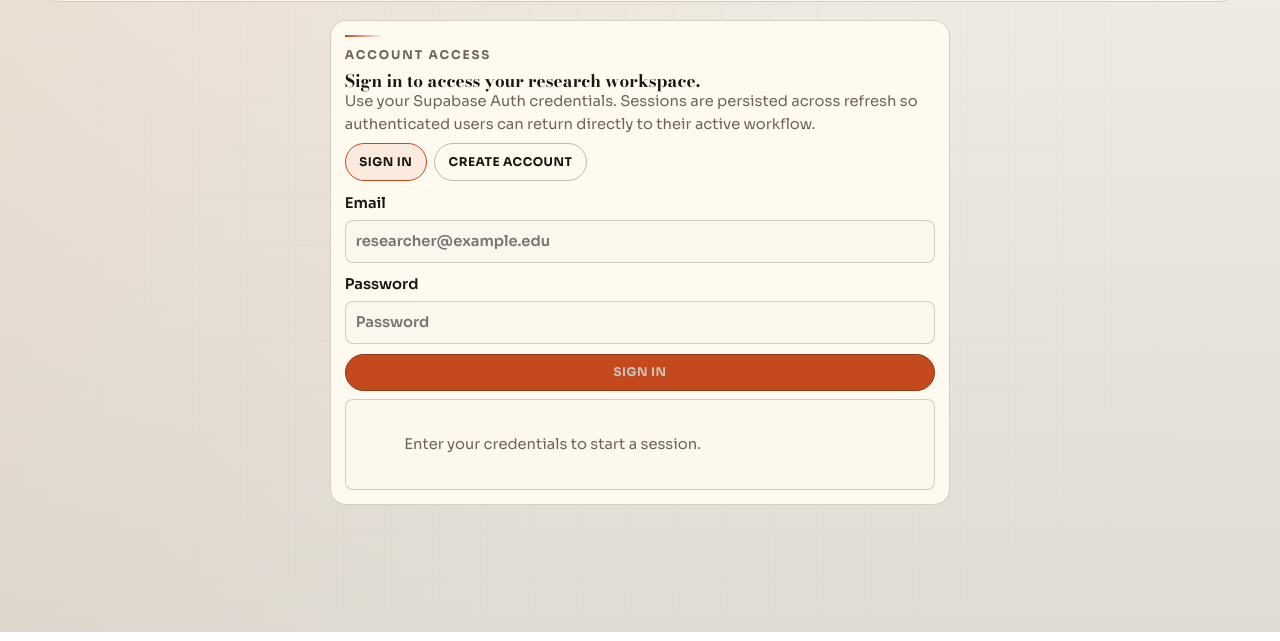
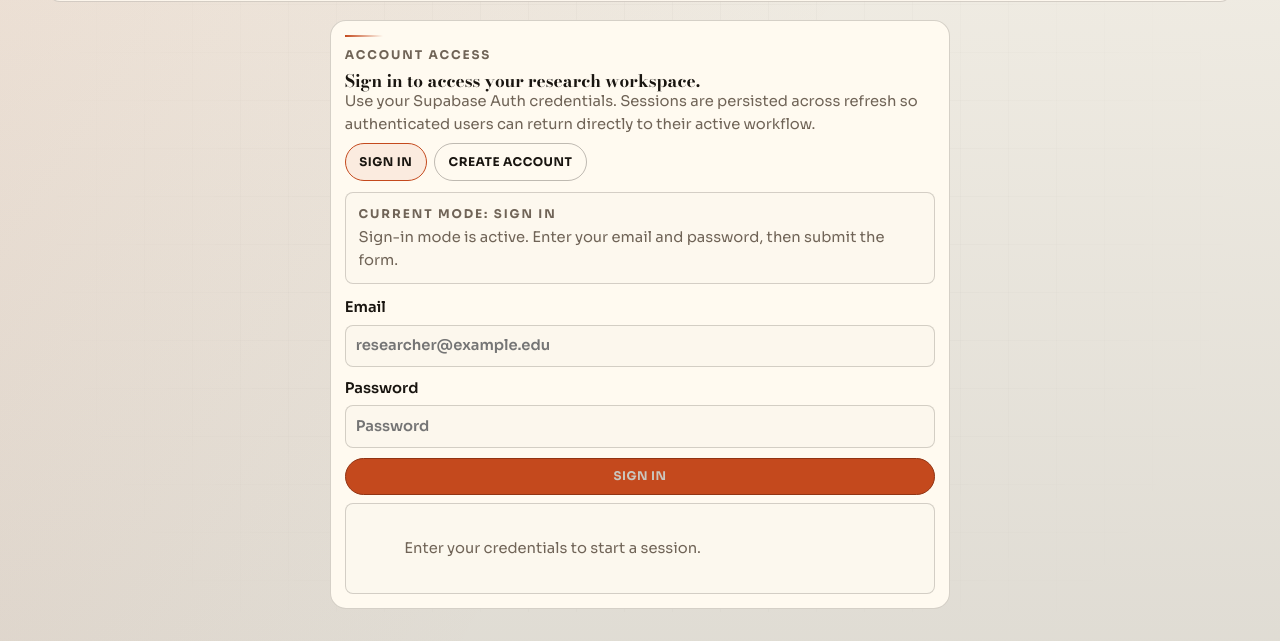
Before and after one commit to AntBap23/custom-gpt-interview-research, a plain HTML site: page frontend/sign-in.html in a window 1280 px wide. Shown: the part 188-829 px from the top of the page. Drawn offline with nearby package versions, Linux system fonts and the light colour scheme; no server answers.

Commit message:
fixed auth

```diff
--- a/frontend/app.js
+++ b/frontend/app.js
@@ -960,14 +960,34 @@ async function initSignIn() {
   const output = document.getElementById("sign-in-output");
   const signInModeButton = document.getElementById("auth-mode-sign-in");
   const signUpModeButton = document.getElementById("auth-mode-sign-up");
+  const authModeLabel = document.getElementById("auth-mode-label");
+  const authModeCopy = document.getElementById("auth-mode-copy");
   const submitButton = form?.querySelector('button[type="submit"]');
+  const title = document.querySelector(".panel-card--auth h1");
   let authMode = "sign-in";
 
   function refreshAuthModeUi() {
     if (!submitButton) return;
     submitButton.textContent = authMode === "sign-up" ? "Create account" : "Sign in";
+    if (title) {
+      title.textContent =
+        authMode === "sign-up"
+          ? "Create an account to access your research workspace."
+          : "Sign in to access your research workspace.";
+    }
+    if (authModeLabel) {
+      authModeLabel.textContent = authMode === "sign-up" ? "Current mode: Create account" : "Current mode: Sign in";
+    }
+    if (authModeCopy) {
+      authModeCopy.textContent =
+        authMode === "sign-up"
+          ? "Create-account mode is active. Enter your email and password, then click the Create account button below."
+          : "Sign-in mode is active. Enter your email and password, then submit the form.";
+    }
     signInModeButton?.classList.toggle("is-active", authMode === "sign-in");
     signUpModeButton?.classList.toggle("is-active", authMode === "sign-up");
+    signInModeButton?.setAttribute("aria-pressed", authMode === "sign-in" ? "true" : "false");
+    signUpModeButton?.setAttribute("aria-pressed", authMode === "sign-up" ? "true" : "false");
   }
 
   signInModeButton?.addEventListener("click", () => {
@@ -977,7 +997,7 @@ async function initSignIn() {
   });
   signUpModeButton?.addEventListener("click", () => {
     authMode = "sign-up";
-    setNodeContent(output, "Create a new account with email and password.");
+    setNodeContent(output, "Create-account mode enabled. Submit the form below to register.");
     refreshAuthModeUi();
   });
   refreshAuthModeUi();
--- a/frontend/sign-in.html
+++ b/frontend/sign-in.html
@@ -25,6 +25,11 @@
               <button class="button button--secondary" type="button" id="auth-mode-sign-up">Create account</button>
             </div>
 
+            <div class="auth-mode-note">
+              <p class="field-label" id="auth-mode-label">Current mode</p>
+              <p id="auth-mode-copy">Sign-in mode is active. Enter your email and password, then submit the form.</p>
+            </div>
+
             <form id="sign-in-form" class="stack-form">
               <label>
                 Email
--- a/frontend/styles.css
+++ b/frontend/styles.css
@@ -671,6 +671,22 @@ textarea {
   margin-bottom: 0.7rem;
 }
 
+.auth-mode-note {
+  margin-bottom: 0.75rem;
+  padding: 0.72rem 0.8rem;
+  border: 1px solid var(--line);
+  border-radius: var(--radius-sm);
+  background: color-mix(in oklab, var(--surface), var(--base) 18%);
+}
+
+.auth-mode-note p {
+  margin: 0;
+}
+
+.auth-mode-note p + p {
+  margin-top: 0.18rem;
+}
+
 .auth-mode-row .button.is-active {
   border-color: var(--accent);
   background: color-mix(in oklab, var(--accent), transparent 92%);
```
